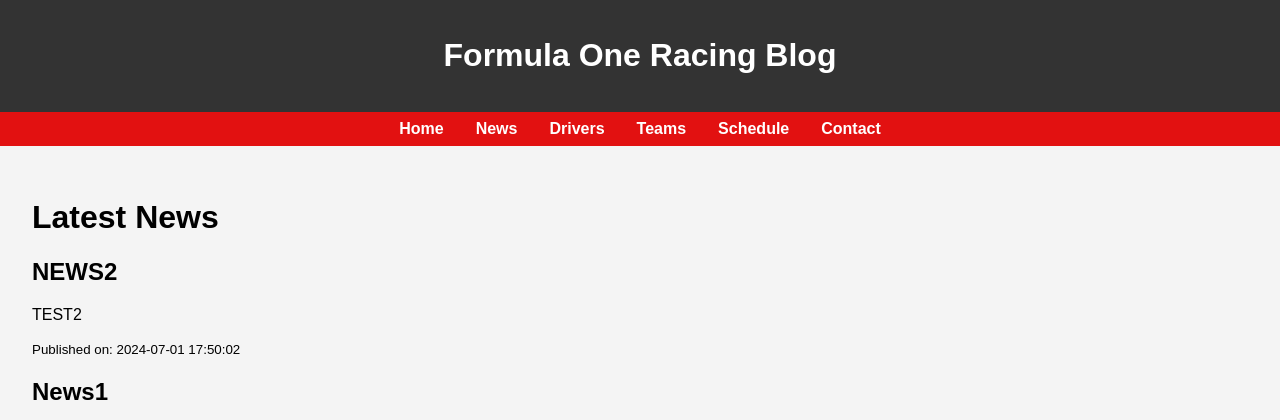
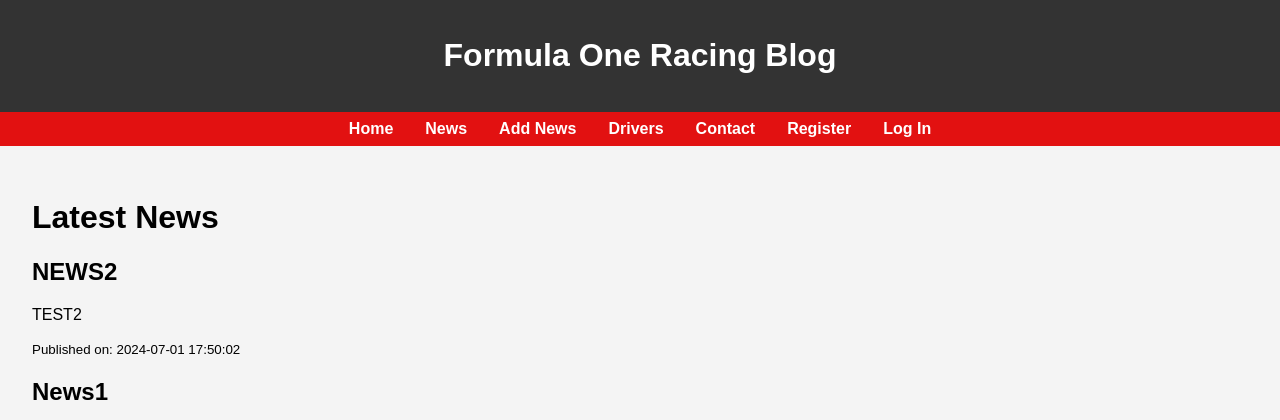
Before and after one commit to FilipGrozdek/Projekt-, a PHP site: page /fetch_news.php in a window 1280 px wide. Shown: the top 420 px of the page. Run offline with PHP 8.4, Linux system fonts and the light colour scheme; data comes from the database, SQL or seed files in the repository.

Commit message:
Add files via upload

```diff
--- a/user_form/contact.html
+++ b/user_form/contact.html
@@ -14,7 +14,8 @@
     </header>
     <nav>
         <a href="index.html">Home</a>
-        <a href="news.html">News</a>
+        <a href="fetch_news.php">News</a>
+        <a href="insert_news.php">Add News</a>
         <a href="drivers.php">Drivers</a>
         <a href="contact.html">Contact</a>
         <a href="register.html">Register</a>
--- a/user_form/drivers.php
+++ b/user_form/drivers.php
@@ -13,7 +13,8 @@
     </header>
     <nav>
         <a href="index.html">Home</a>
-        <a href="news.html">News</a>
+        <a href="fetch_news.php">News</a>
+        <a href="insert_news.php">Add News</a>
         <a href="drivers.php">Drivers</a>
         <a href="contact.html">Contact</a>
         <a href="register.html">Register</a>
--- a/user_form/fetch_news.php
+++ b/user_form/fetch_news.php
@@ -23,11 +23,12 @@ $newsArticles = fetchAllNews($pdo);
     </header>
     <nav>
         <a href="index.html">Home</a>
-        <a href="news.html">News</a>
+        <a href="fetch_news.php">News</a>
+        <a href="insert_news.php">Add News</a>
         <a href="drivers.php">Drivers</a>
-        <a href="teams.html">Teams</a>
-        <a href="schedule.html">Schedule</a>
         <a href="contact.html">Contact</a>
+        <a href="register.html">Register</a>
+        <a href="login.html">Log In</a>
     </nav>
     <div class="container">
         <h1>Latest News</h1>
```
